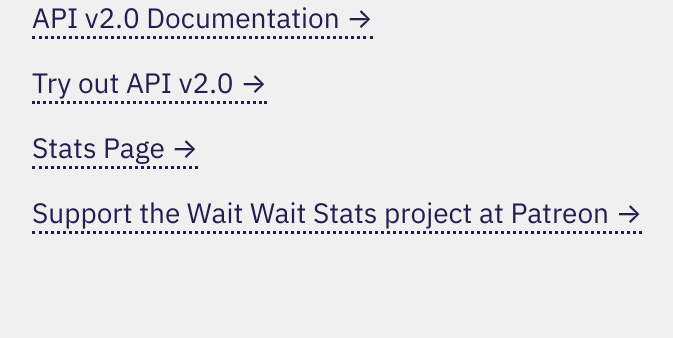
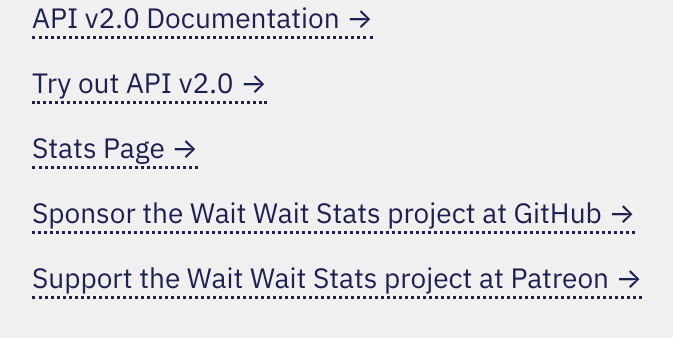
Before and after one commit to questionlp/api.wwdt.me_v2, a FastAPI app: template templates/index.html in a window 1280 px wide. Shown: the part 277-615 px from the top of the page, without its empty margins (28-701 px from the left). Run offline with FastAPI, Linux system fonts and the light colour scheme; the template is opened without the code that fills it: most values are stand-ins (such as "Sample title", 1, 10 or a date in 2020); parts of the project's set-up code (start-up, migrations or seed data) failed here and were passed over.

Commit message:
Add support for GitHub Sponsor link

```diff
--- a/app/config.py
+++ b/app/config.py
@@ -10,7 +10,7 @@
 from typing import Any
 
 API_VERSION = "2.0"
-APP_VERSION = "2.8.1"
+APP_VERSION = "2.8.2"
 
 
 def load_config(
--- a/app/main.py
+++ b/app/main.py
@@ -55,11 +55,17 @@
         settings = config["settings"]
         stats_url: str | None = settings.get("stats_url", None)
         patreon_url: str | None = settings.get("patreon_url", None)
+        github_sponsor_url: str | None = settings.get("github_sponsor_url", None)
     else:
         stats_url = None
     return templates.TemplateResponse(
         "index.html",
-        {"request": request, "stats_url": stats_url, "patreon_url": patreon_url},
+        {
+            "request": request,
+            "stats_url": stats_url,
+            "patreon_url": patreon_url,
+            "github_sponsor_url": github_sponsor_url,
+        },
     )
 
 
--- a/templates/index.html
+++ b/templates/index.html
@@ -39,6 +39,11 @@
             <a class="links" href="https://stats.wwdt.me/">Stats Page →</a>
             {% endif %}
         </div>
+        {% if github_sponsor_url %}
+        <div class="page-link">
+            <a class="links" href="{{ github_sponsor_url }}">Sponsor the Wait Wait Stats project at GitHub →</a>
+        </div>
+        {% endif %}
         {% if patreon_url %}
         <div class="page-link">
             <a class="links" href="{{ patreon_url }}">Support the Wait Wait Stats project at Patreon →</a>
```
Also changed, not shown: CHANGELOG.md, 1 other file.
